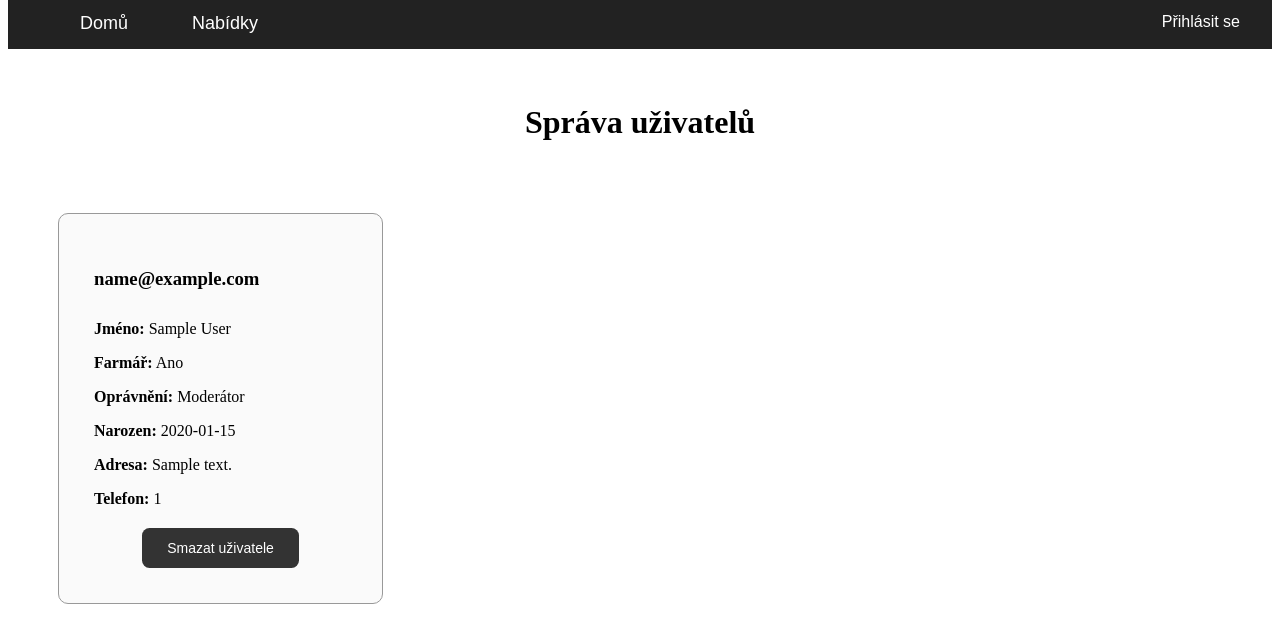
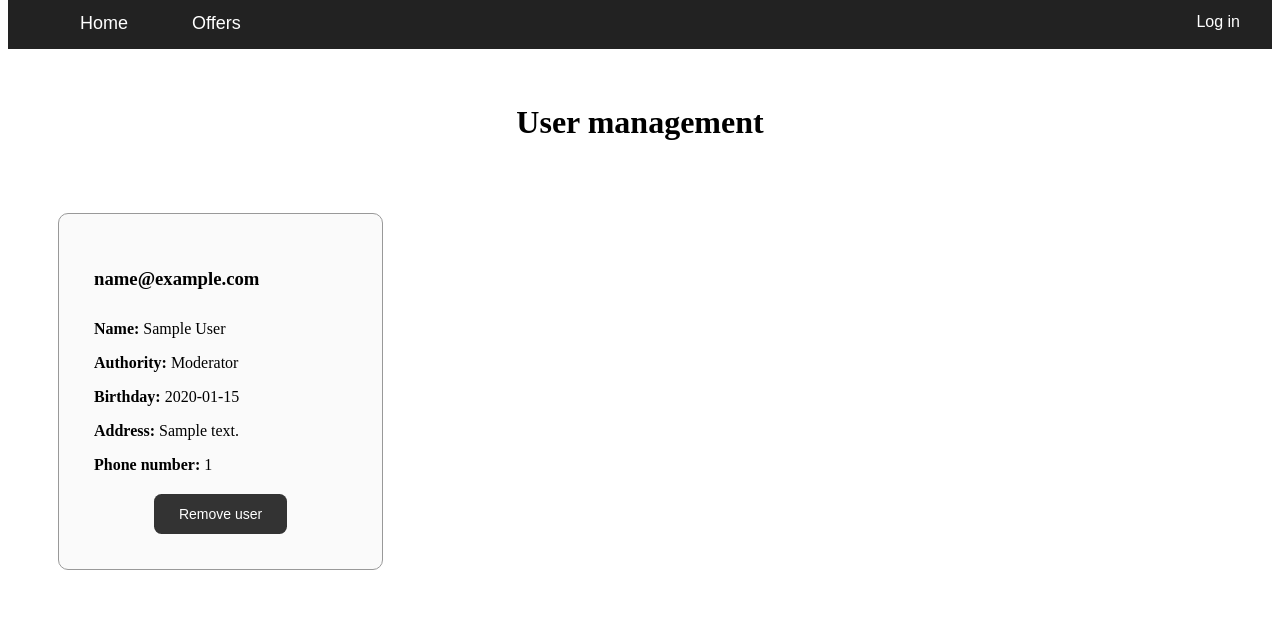
Before and after one commit to horsecz/FIT-IIS-TeamProject, a Flask app: page /nav/admin/users/1 in a window 1280 px wide. Shown: the top 643 px of the page. Run offline with Flask 2, Linux system fonts and the light colour scheme; tables that the repository leaves empty hold one stand-in row (values such as "Sample post"); parts of the project's set-up code (start-up, migrations or seed data) failed here and were passed over.

Commit message:
Cz->Eng, optimizations
- lang: CZ -> EN
- is_farmer attrib moved/merget to/with role in User
- removed double root category
- email regex check in registration

```diff
--- a/app.py
+++ b/app.py
@@ -142,8 +142,8 @@ def register_user():
     name = request.form.get("name")
     isFarmer = request.form.get("role")
     if (password != password2):
-        return render_template('/registration.html', logged=user_logged_in, user=be.getLoggedUser(), nav_pages=globals.nav_pages, error=4)
-    result = be.newUser(login, password, name, 0, isFarmer)
+        return render_template('/registration.html', logged=user_logged_in, user=be.getLoggedUser(), nav_pages=globals.nav_pages, error=-1)
+    result = be.newUser(login, password, name, 2 + isFarmer)
     if (result == 0):
         user_logged_in = True
         user = database.getUserByEmail(login)
--- a/backend.py
+++ b/backend.py
@@ -5,6 +5,7 @@
 
 import globals
 import database
+import re
 
 db = database
 nav_current_page = globals.nav_current_page
@@ -16,15 +17,15 @@ def isUserModerator(user):
     return False
 
 def isUserAdmin(user):
-    if (user['role'] == 2):
+    if (user['role'] == 0):
         return True
     return False
 
 # loads navigation bar pages
 def navigationLoadPages():
-    globals.nav_pages = [['home', False, 'Domů'],
-    ['offers', False, 'Nabídky'], ['user_customer', False, 'Zákazník'], ['user_farmer', False, 'Farmář'],
-    ['admin_categories', False, 'Správa kategorií'], ['admin_suggestions', False, 'Správa návrhů'], ['admin_users', False, 'Správa uživatelů']]
+    globals.nav_pages = [['home', False, 'Home'],
+    ['offers', False, 'Offers'], ['user_customer', False, 'Customer'], ['user_farmer', False, 'Farmer'],
+    ['admin_categories', False, 'Category suggestions'], ['admin_suggestions', False, 'Category management'], ['admin_users', False, 'User management']]
 
 # sets page active in navigation bar
 def navigationSetPageActive(page_name):
@@ -34,17 +35,19 @@ def navigationSetPageActive(page_name):
         else:
             x[1] = False
 
-# returns: 0 OK; 1 user exists; 2 bad password format; 3 too long name
-def newUser(login, password, name, role, isFarmer):
+# returns: 0 OK; 1 user exists; 2 bad password format; 3 too long name; 4 invalid email format
+def newUser(login, password, name, role):
     if (database.getUserByEmail(login) != None):
         return 1
     if (len(password) < 5 or len(password) > database.DB_STRING_SHORT_MAX):
         return 2
     if (len(name) > database.DB_STRING_SHORT_MAX):
         return 3
+    if not (re.search("[A-z0-9.]+@[A-z0-9]+([.][A-z0-9])+", login)):
+        return 4
     if (len(name) < 1):
-        name = "Uživatel"
-    database.addUser(login, name, password, role, isFarmer)
+        name = "User"
+    database.addUser(login, name, password, role)
     return 0
 
 def validateUser(login, password):
--- a/database.py
+++ b/database.py
@@ -24,9 +24,8 @@ class User(db.Model):
     password = db.Column(db.String(DB_STRING_SHORT_MAX))
     role = db.Column(db.Integer)
     phone_number = db.Column(db.Integer)
-    is_farmer = db.Column(db.Integer)
 
-    def __init__(self, email, name, birth_date, address, password, role, phone_number, is_farmer):
+    def __init__(self, email, name, birth_date, address, password, role, phone_number):
         self.email = email
         self.name = name
         self.birth_date = birth_date
@@ -34,13 +33,12 @@ class User(db.Model):
         self.password = password
         self.role = role
         self.phone_number = phone_number
-        self.is_farmer = is_farmer
 
 class UserSchema(ma.Schema):
     class Meta:
-        fields = ('id', 'email', 'name', 'birth_date', 'address', 'password', 'role', 'phone_number', 'is_farmer')
+        fields = ('id', 'email', 'name', 'birth_date', 'address', 'password', 'role', 'phone_number')
 
-unregistered_user = User(None, None, None, None, None, -1, None, None)
+unregistered_user = User(None, None, None, None, None, 4, None)
 
 
 class Product(db.Model):
@@ -119,10 +117,10 @@ def create_db():
     db.session.commit()
 
     # add dummy data (dev purposes)
-    db.session.add(User('admin', 'RGB', '1995-1-1', '7th Street', 'admin', 2, 905240384, 0))
-    db.session.add(User('mod', 'RGB', '1995-1-1', '7th Street', 'mod', 1, 905240384, 0))
-    db.session.add(User('user', 'RGB', '1995-1-1', '7th Street', 'user', 0, 905240384, 0))
-    db.session.add(Category('root', None, False))
+    db.session.add(User('admin', 'RGB', '1995-1-1', '7th Street', 'admin', 0, 905240384))
+    db.session.add(User('mod', 'RGB', '1995-1-1', '7th Street', 'mod', 1, 905240384))
+    db.session.add(User('farmer', 'RGB', '1995-1-1', '7th Street', 'farmer', 2, 905240384))
+    db.session.add(User('user', 'RGB', '1995-1-1', '7th Street', 'user', 3, 905240384))
     db.session.commit()
 
 #
@@ -266,12 +264,12 @@ def getProducts():
 
 # returns: 0 OK; 1 too long string; 2 user exists
 # TODO: co je povinny udaj a co ne ? [pripsat sem jako parametr]
-def addUser(email, name, password, role, isFarmer):
+def addUser(email, name, password, role):
     if len(name) > DB_STRING_SHORT_MAX or len(password) > DB_STRING_SHORT_MAX:
         return 1
     if isUserEmail(email):
         return 2
-    db.session.add(User(email, name, None, None, password, role, None, isFarmer))
+    db.session.add(User(email, name, None, None, password, role, None))
     db.session.commit()
     return 0
 
--- a/templates/admin/users.html
+++ b/templates/admin/users.html
@@ -1,6 +1,6 @@
 {% extends 'base.html' %}
 {% block content %}
-    <h1>{% block title %} Správa uživatelů {% endblock %}</h1>
+    <h1>{% block title %} User management {% endblock %}</h1>
     <root style="display:inline-flex;">
         {% for x in all_users %}
             <form method="post" action="{{ url_for('admin_selected_user_action', id=x['id']) }}">
@@ -11,37 +11,32 @@
                     <div class="admin_users_form_nohover">
                 {% endif %}
                         <h3 style="margin-bottom: 0.8cm;">{{ x['email'] }}</h3>
-                        <p><b>Jméno:</b> {{ x['name'] }}</p>
-                        <p><b>Farmář:</b>
-                            {% if x['is_farmer'] == True %}
-                                Ano
-                            {% else %}
-                                Ne
+                        <p><b>Name:</b> {{ x['name'] }}</p>
+                        <p><b>Authority:</b>
+                            {% if x['role'] == 0 %}
+                                Administrator
+                            {% elif x['role'] == 1 %}
+                                Moderator
+                            {% elif x['role'] == 2 %}
+                                User (Farmer)
+                            {% elif x['role'] == 3 %}
+                                User (Customer)
                             {% endif %}
                         </p>
-                        <p><b>Oprávnění:</b>
-                            {% if x['role'] == 2 %}
-                                Administrátor
-                            {% elif x['role'] == 1 %}
-                                Moderátor
-                            {% elif x['role'] == 0 %}
-                                Běžný uživatel
-                            {% endif %}
-                        </p>
-                        <p><b>Narozen:</b> {{ x['birth_date'] }}</p>
-                        <p><b>Adresa:</b> {{ x['address'] }}</p>
-                        <p><b>Telefon:</b> {{ x['phone_number'] }}</p>
+                        <p><b>Birthday:</b> {{ x['birth_date'] }}</p>
+                        <p><b>Address:</b> {{ x['address'] }}</p>
+                        <p><b>Phone number:</b> {{ x['phone_number'] }}</p>
                         {% if selectedID == x['id'] %}
                             {% if error == 1 %}
-                                <p style="text-align: center; font-weight: bold; color: red;">Nemůžete smazat vlastní účet!</p>
+                                <p style="text-align: center; font-weight: bold; color: red;">You can not remove your own account!</p>
                             {% endif %}
                             {% if confirm == True %}
-                                <p style="text-align: center; font-weight: bold; color: brown;">Opravdu chcete smazat tento účet?</p>
+                                <p style="text-align: center; font-weight: bold; color: brown;">Proceed?</p>
                             {% endif %}
                             {% if confirm != True %}
-                                <button type="submit" class="login_form_button" id="user_btn" name="user_btn" value="0">Smazat uživatele</button>
+                                <button type="submit" class="login_form_button" id="user_btn" name="user_btn" value="0">Remove user</button>
                             {% else %}
-                                <button type="submit" class="login_form_button" id="user_btn" name="user_btn" value="1">Smazat uživatele</button>
+                                <button type="submit" class="login_form_button" id="user_btn" name="user_btn" value="1">Yes</button>
                             {% endif %}
                         {% endif %}
                     </div>
--- a/templates/base.html
+++ b/templates/base.html
@@ -204,21 +204,19 @@
             {% for x in nav_pages %}
                 {% if x[1] == False %}
                     {% if x[0] == 'admin_categories' or x[0] == 'admin_suggestions' %}
-                        {% if user['role'] >= 1 %}
+                        {% if user['role'] <= 1 %}
                             <a class="page_select" style="float:left;" href="{{ url_for(x[0]) }}"><input class="button_topbar" type="button" value="{{ x[2] }}"></a>
                         {% endif %}
                     {% elif x[0] == 'admin_users' %}
-                        {% if user['role'] == 2 %}
+                        {% if user['role'] == 0 %}
                             <a class="page_select" style="float:left;" href="{{ url_for(x[0]) }}"><input class="button_topbar" type="button" value="{{ x[2] }}"></a>
                         {% endif %}
                     {% elif x[0] == 'user_farmer' or x[0] == 'user_customer' %}
-                        {% if user['role'] >= 0 %}
-                            {% if user['is_farmer'] != 0 %}
+                        {% if user['role'] <= 2 %}
+                            <a class="page_select" style="float:left;" href="{{ url_for(x[0]) }}"><input class="button_topbar" type="button" value="{{ x[2] }}"></a>
+                        {% else %}
+                            {% if x[0] == 'user_customer' and user['role'] == 3 %}
                                 <a class="page_select" style="float:left;" href="{{ url_for(x[0]) }}"><input class="button_topbar" type="button" value="{{ x[2] }}"></a>
-                            {% else %}
-                                {% if x[0] == 'user_customer' %}
-                                    <a class="page_select" style="float:left;" href="{{ url_for(x[0]) }}"><input class="button_topbar" type="button" value="{{ x[2] }}"></a>
-                                {% endif %}
                             {% endif %}
                         {% endif %}
                     {% else %}
@@ -230,10 +228,10 @@
             {% endfor %}
 
             {% if logged == True %}
-                <a class="page_select" style="float:right;" href="{{ url_for('logout') }}"><input class="button_topbar_login" type="button" value="Odhlásit se"></a>
+                <a class="page_select" style="float:right;" href="{{ url_for('logout') }}"><input class="button_topbar_login" type="button" value="Log out"></a>
                 <a class="page_select" style="float:right;" href="{{ url_for('user_settings') }}"><input class="button_topbar_login" type="button" value="{{ user['name'] }}"></a>
             {% else %}
-                <a class="page_select" style="float:right;" href="{{ url_for('login') }}"><input class="button_topbar_login" type="button" value="Přihlásit se"></a>
+                <a class="page_select" style="float:right;" href="{{ url_for('login') }}"><input class="button_topbar_login" type="button" value="Log in"></a>
             {% endif %}
             <br>
     </ul>
--- a/templates/index.html
+++ b/templates/index.html
@@ -1,6 +1,6 @@
 {% extends 'base.html' %}
 {% block content %}
-    <h1>{% block title %} Domovská stránka {% endblock %}</h1>
+    <h1>{% block title %} Home {% endblock %}</h1>
     <p><b>Development testing zone</b></p>
     <p><b>Categories:</b></p>
     {% for x in categories %}
```
Also changed, not shown: templates/admin/users_selected.html (+12 -12 lines), templates/login.html (+10 -10 lines), templates/registration.html (+24 -20 lines).
